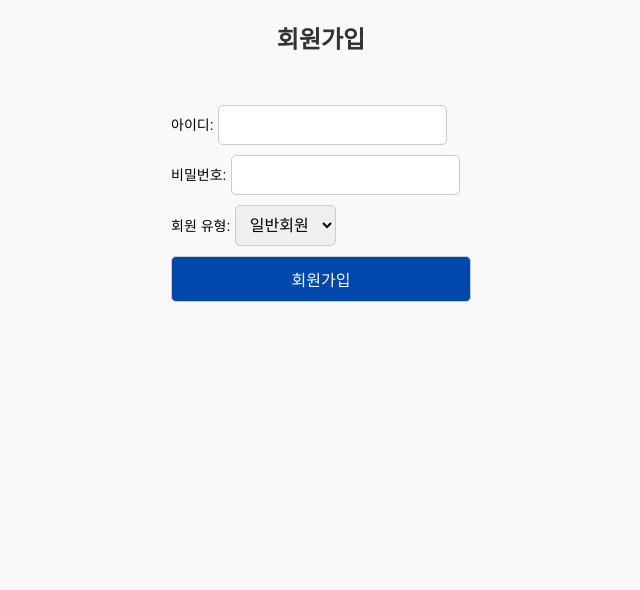
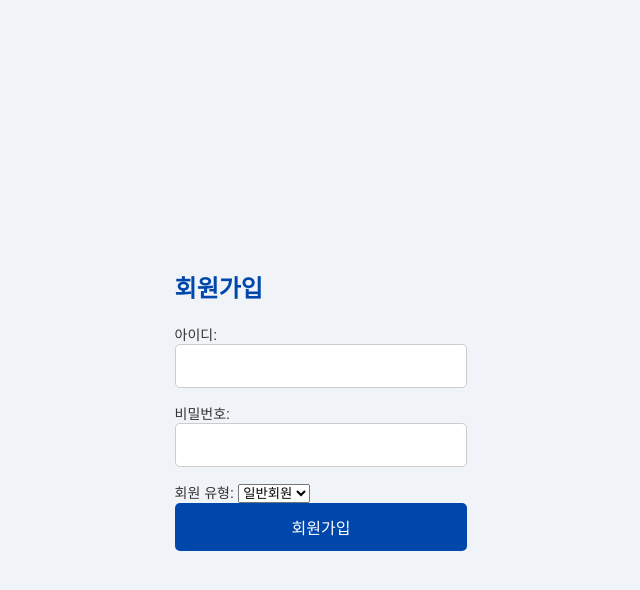
Before and after one commit to lee1136/node-express, a website with bundled scripts: page public/register.html in a window 1280 px wide. Shown: the whole page, without its empty margins (319-959 px from the left). Built offline with nearby package versions, Linux system fonts and the light colour scheme; no server answers.

Commit message:
Update style.css

```diff
--- a/public/style.css
+++ b/public/style.css
@@ -1,19 +1,34 @@
+/* 전체 페이지 스타일 */
 body {
-    font-family: Arial, sans-serif;
+    font-family: 'Arial', sans-serif;
     margin: 0;
     padding: 0;
-    background-color: #f9f9f9;
+    display: flex;
+    justify-content: center;
+    align-items: center;
+    height: 100vh;
+    background-color: #f0f4f8;
 }
 
-h1 {
-    color: #333;
+/* 로그인 컨테이너 스타일 */
+.login-container {
+    background-color: white;
+    padding: 40px;
+    border-radius: 10px;
+    box-shadow: 0 4px 8px rgba(0, 0, 0, 0.1);
     text-align: center;
-    margin-top: 20px;
+    width: 100%;
+    max-width: 400px;
 }
 
+/* 제목 스타일 */
+h1 {
+    margin-bottom: 20px;
+    color: #0047ab;
+}
+
+/* 폼 필드 스타일 */
 form {
-    width: 300px;
-    margin: 50px auto;
     display: flex;
     flex-direction: column;
 }
@@ -21,22 +36,54 @@ form {
 label {
     margin-bottom: 5px;
     font-size: 14px;
+    color: #333;
+    text-align: left;
 }
 
-input, select, button {
-    padding: 10px;
-    margin-bottom: 10px;
+input {
+    padding: 12px;
+    margin-bottom: 15px;
     border: 1px solid #ccc;
     border-radius: 5px;
     font-size: 16px;
+    width: 100%;
+    box-sizing: border-box;
 }
 
+input:focus {
+    border-color: #0047ab;
+    outline: none;
+    box-shadow: 0 0 5px rgba(0, 71, 171, 0.2);
+}
+
+/* 버튼 스타일 */
 button {
+    padding: 12px;
     background-color: #0047ab;
     color: white;
+    border: none;
+    border-radius: 5px;
+    font-size: 16px;
     cursor: pointer;
+    transition: background-color 0.3s ease;
 }
 
 button:hover {
     background-color: #003580;
 }
+
+/* 하단 텍스트 및 링크 스타일 */
+p {
+    margin-top: 20px;
+    font-size: 14px;
+    color: #555;
+}
+
+a {
+    color: #0047ab;
+    text-decoration: none;
+}
+
+a:hover {
+    text-decoration: underline;
+}
```
